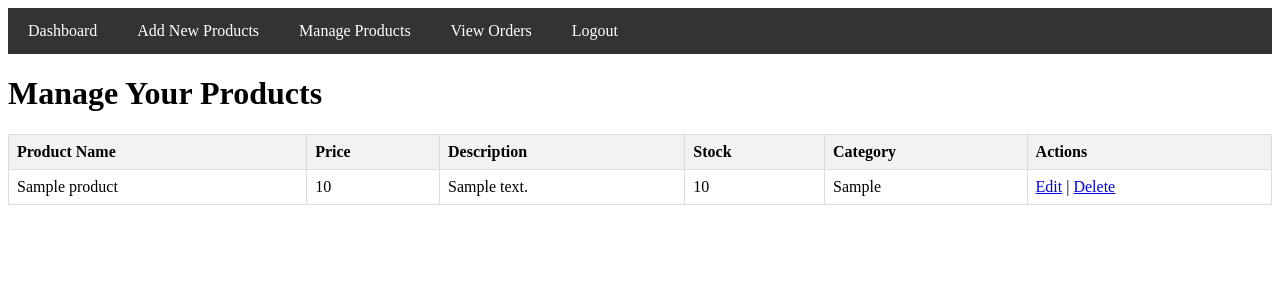
After one commit to kumaraevan/e-commerce, a PHP site: page /seller_manage_products.php in a window 1280 px wide. The commit adds this page. Shown: the top 300 px of the page. Run offline with PHP 8.4, Linux system fonts and the light colour scheme; the visitor is signed in with stand-in values (Sample User, id 1); tables that the repository leaves empty or names only in its code hold one stand-in row (values such as "Sample post").

Commit message:
Add files via upload

```diff
--- a/config.php
+++ b/config.php
@@ -1,11 +1,11 @@
 <?php
 // Database Config
 $host = 'localhost';
-$username = 'root;
+$username = 'root';
 $password = '';
-$dbname = 'ecommerce_db';
+$db_name = 'ecommerce_db';
 
-$conn = new mysqli($host, $username, $password, $dbname);
+$conn = new mysqli($host, $username, $password, $db_name);
 
 if ($conn->connect_error) {
     die("Connection Failed: " . $conn->connect_error);
--- a/login.php
+++ b/login.php
@@ -75,6 +75,9 @@ if ($_SERVER["REQUEST_METHOD"] == "POST" && isset($_POST['login'])) {
         <input type="password" name="password" placeholder="Password" required>
         <button type="submit" name="login">Login</button>
     </form>
+
+    <p>No Account?</p>
+    <a href="register.php">Register Now!</a>
 </div>
 </body>
 </html>
--- a/registration_success.php
+++ b/registration_success.php
@@ -9,6 +9,6 @@
     </head>
     <body>
         <h1>Registration Successful. Thank You!</h1>
-        <p><a href="login.php">Go to Login Page</p>
+        <p><a href="login.php" rel="noopener noreferrer">Go to Login Page</p>
     </body>
 </html>
--- a/seller_add_new_products.php
+++ b/seller_add_new_products.php
@@ -1,12 +1,11 @@
 <?php
 session_start();
+require_once 'config.php';
 
 if (!isset($_SESSION["loggedin"]) || $_SESSION["loggedin"] !== true || $_SESSION["role"] !== 'seller') {
     header("Location: login.php");
     exit;
 }
-
-require_once 'config.php';
 
 $message = "";
 
@@ -102,6 +101,7 @@ if ($_SERVER["REQUEST_METHOD"] == "POST" && isset($_POST['submit'])) {
     </head>
     <body>
         <div class="navbar">
+        <a href="seller_dashboard.php">Dashboard</a>
         <a href="seller_add_new_products.php">Add New Products</a>
         <a href="seller_manage_products.php">Manage Products</a>
         <a href="seller_orders.php">View Orders</a>
@@ -132,6 +132,7 @@ if ($_SERVER["REQUEST_METHOD"] == "POST" && isset($_POST['submit'])) {
                 <option value="electronics">Electronics</option>
                 <option value="clothing">Clothing</option>
                 <option value="cosmetics">Cosmetics</option>
+                <option value="food">Food</option>
                 <!-- Add More Categories -->
             </select>
 
--- /dev/null
+++ b/seller_manage_products.php
@@ -0,0 +1,114 @@
+<?php
+session_start();
+require_once 'config.php';
+
+if(!isset($_SESSION["loggedin"]) || $_SESSION["loggedin"] !== true || $_SESSION["role"] !== 'seller') {
+    header("Location: login.php");
+    exit;
+}
+
+$products = array();
+
+$stmt = $conn->prepare("SELECT ProductID, Name, Price, Description, StockQuantity, Category, ImageURLs FROM products WHERE SellerID = ?");
+$stmt->bind_param("i", $_SESSION['user_id']);
+$stmt->execute();
+$result = $stmt->get_result();
+
+if ($result->num_rows > 0) {
+    while ($row = $result->fetch_assoc()) {
+        $products[] = $row;
+    }
+}
+$stmt->close();
+?>
+
+<!DOCTYPE html>
+<html lang="en">
+<head>
+    <meta charset="UTF-8">
+    <title>Manage Products</title>
+    <style>
+            .navbar {
+                overflow: hidden;
+                background-color: #333;
+            }
+
+            .navbar a {
+                float: left;
+                display: block;
+                color: white;
+                text-align: center;
+                padding: 14px 20px;
+                text-decoration: none;
+            }
+
+            .navbar::after {
+                content: "";
+                display: table;
+                clear: both;
+            }
+
+            .navbar a:hover {
+                background-color: #ddd;
+                color: black;
+            }
+
+            table {
+                width: 100%;
+                border-collapse: collapse;
+            }
+
+            table, th, td {
+                border: 1px solid #ddd;
+            }
+
+            th, td {
+                padding: 8px;
+                text-align: left;
+            }
+
+            th {
+                background-color: #f2f2f2;
+            }
+    </style>
+</head>
+<body>
+    <div class="navbar">
+        <a href="seller_dashboard.php">Dashboard</a>
+        <a href="seller_add_new_products.php">Add New Products</a>
+        <a href="seller_manage_products.php">Manage Products</a>
+        <a href="seller_orders.php">View Orders</a>
+        <a href="logout.php">Logout</a>
+    </div>
+
+    <h1>Manage Your Products</h1>
+    <table>
+        <thead>
+            <tr>
+                <th>Product Name</th>
+                <th>Price</th>
+                <th>Description</th>
+                <th>Stock</th>
+                <th>Category</th>
+                <th>Actions</th>
+            </tr>
+        </thead>
+        <tbody>
+            <?php foreach ($products as $product): ?>
+                <tr>
+                    <td><?php echo htmlspecialchars($product['Name']); ?></td>
+                    <td><?php echo htmlspecialchars($product['Price']); ?></td>
+                    <td><?php echo htmlspecialchars($product['Description']); ?></td>
+                    <td><?php echo htmlspecialchars($product['StockQuantity']); ?></td>
+                    <td><?php echo htmlspecialchars($product['Category']); ?></td>
+                    <td>
+                        <a href="edit_product.php?product_id=<?php echo $product['ProductID']; ?>">Edit</a> |
+                        <a href="delete_product.php?product_id=<?php echo $product['ProductID']; ?>" onclick="return confirm('Are you sure you want to delete this product?');">Delete</a>
+                    </td>
+                </tr>
+            <?php endforeach; ?>
+        </tbody>
+    </table>
+
+</body>
+</html>
```
Also changed, not shown: delete_product.php (added, +24 -0 lines), edit_product.php (added, +93 -0 lines), index.php (+58 -5 lines), seller_dashboard.php (+58 -5 lines), account.php (line endings or trailing spaces).
